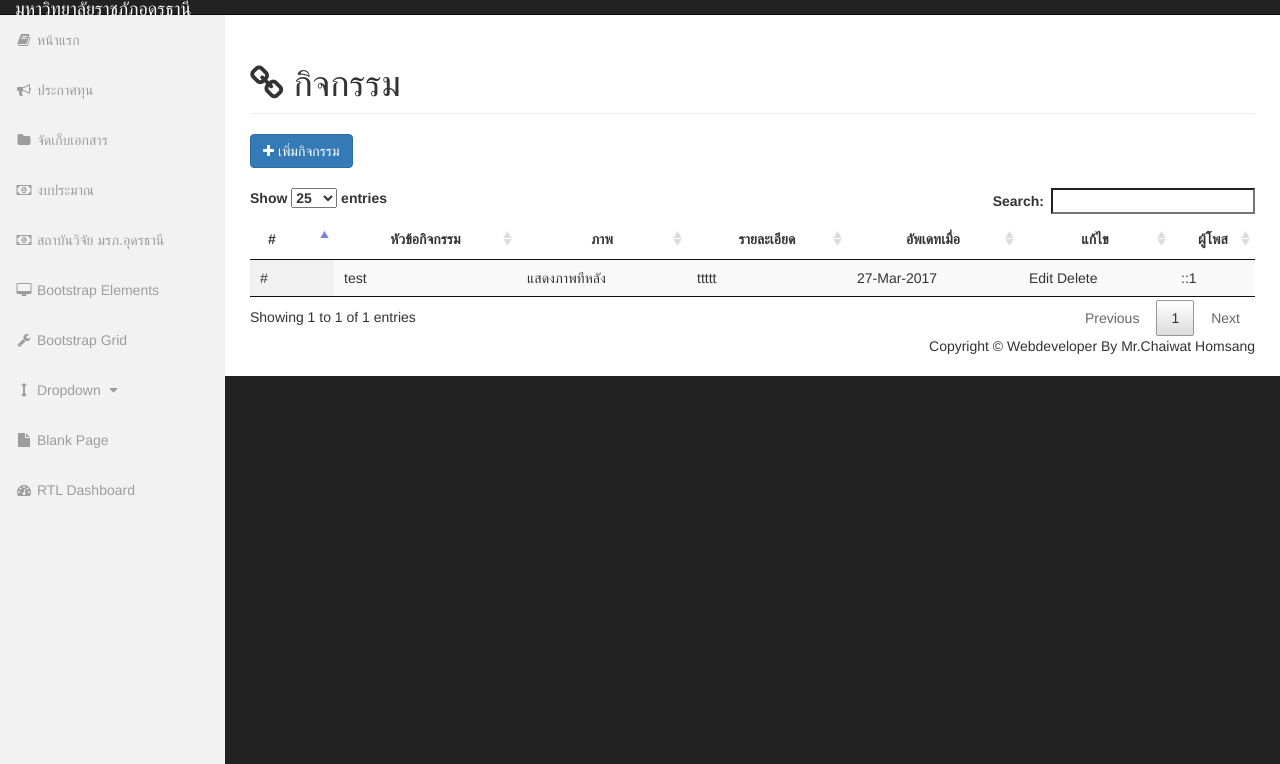
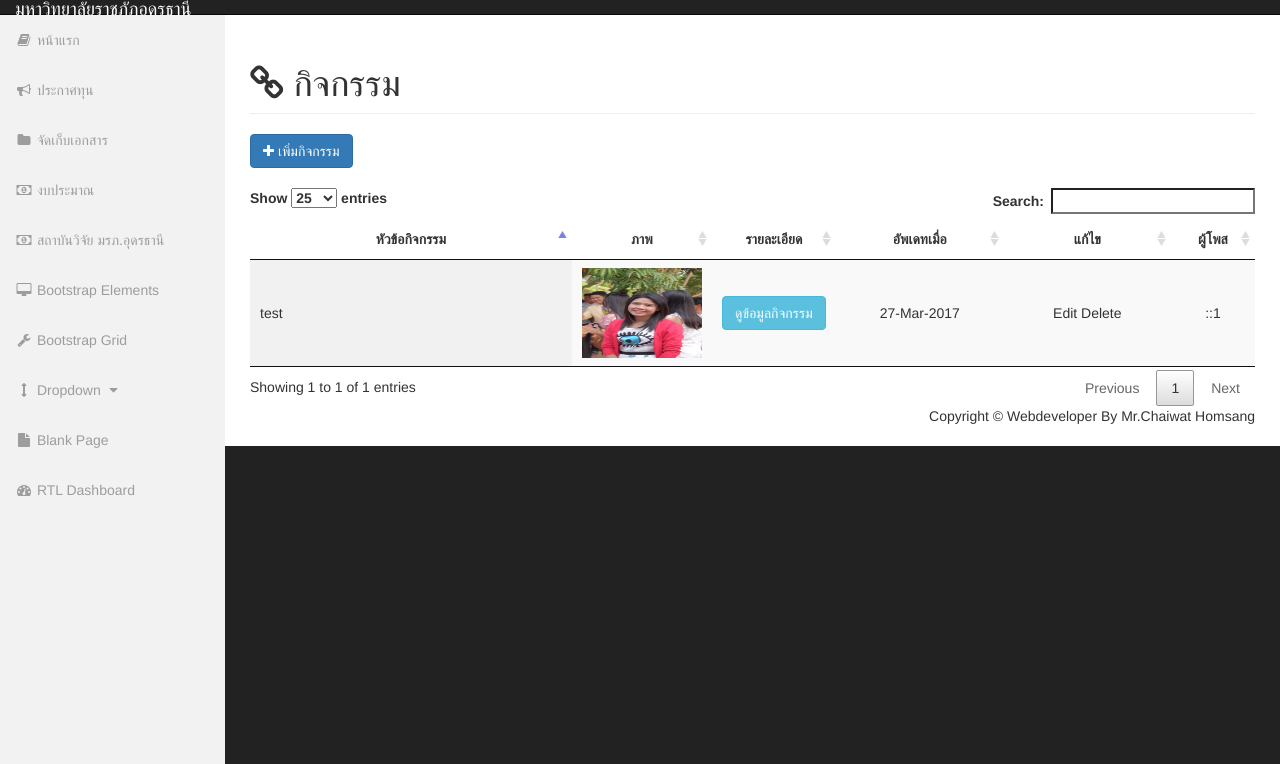
Before and after one commit to mynameistecs51/faculty-ge, a CodeIgniter app: page /faculty-ge/Activity in a window 1280 px wide. Shown: the part 36-800 px from the top of the page. Run offline with CodeIgniter, Linux system fonts and the light colour scheme; data comes from the database, SQL or seed files in the repository; both versions use the stored data as it was after the commit; grey boxes labelled with a size stand in for pictures from a placeholder-image service; some libraries are stand-ins or nearby versions.

Commit message:
update code view admin add activity

```diff
--- a/application/controllers/Activity.php
+++ b/application/controllers/Activity.php
@@ -65,8 +65,19 @@ class Activity extends CI_Controller {
 			'dt_create' => $this->dt_now,
 			'ip_create' => $_SERVER['REMOTE_ADDR']
 			);
-		$this->mdl_activity->insertdata($data);
 
+		$insert = $this->mdl_activity->insertdata($data);
+		$massage = "บันทึกข้อมูล เรียบร้อย !";
+		$url = "Activity";
+		$this->alert($massage,$url);
+
+	}
+
+	public function readnews($numNews)
+	{
+		$data = $this->mdl_activity->getAll_activity($numNews);
+		echo "<pre>";
+		print_r($data);
 	}
 
 	private function _upload_files($field){
--- a/application/models/mdl_activity.php
+++ b/application/models/mdl_activity.php
@@ -18,9 +18,14 @@ class Mdl_activity extends CI_Model {
 	public function insertdata($data)
 	{
 		$this->db->insert('activity',$data);
-		$massage = "บันทึกข้อมูล เรียบร้อย !";
-		$url = "Activity";
-		$this->alert($massage,$url);
+		return true;
+	}
+
+	public function getId_activity($id)
+	{
+		$this->db->where('ac_id',$id);
+		$data  = $this->db->get('activity');
+		return $data->result_array();
 	}
 
 	public function alert($massage, $url)
--- a/application/views/Activity/index.php
+++ b/application/views/Activity/index.php
@@ -13,25 +13,34 @@
 		<table id="example" class="display" cellspacing="0" width="100%">
 			<thead>
 				<tr  style="text-align:center;">
-					<th class="col-sm-1">#</th>
 					<th   style="text-align:center;" >หัวข้อกิจกรรม</th>
-					<th style="text-align:center;">ภาพ</th>
-					<th style="text-align:center;">รายละเอียด</th>
-					<th style="text-align:center;">อัพเดทเมื่อ</th>
-					<th style="text-align:center;">แก้ไข</th>
-					<th class="col-sm-1" style="text-align:center;">ผู้โพส</th>
+					<th style="text-align:center;" class="col-sm-1">ภาพ</th>
+					<th style="text-align:center;" class="col-sm-1">รายละเอียด</th>
+					<th style="text-align:center;" class="col-sm-2">อัพเดทเมื่อ</th>
+					<th style="text-align:center;"  class="col-sm-2" >แก้ไข</th>
+					<th style="text-align:center;"  class="col-sm-1" >ผู้โพส</th>
 				</tr>
 			</thead>
 			<tbody>
 				<?php foreach ($getAll_activity as $key => $activity) :?>
 					<tr>
-						<td>#</td>
 						<td><?php echo $activity['ac_title']; ?></td>
-						<td><?php echo 'แสดงภาพทีหลัง'; ?></td>
-						<td><?php echo $activity['ac_detail']; ?></td>
-						<td><?php echo date("d-M-Y",strtotime($activity['dt_create'])); ?></td>
-						<td><?php echo "Edit".'  '. "Delete";?></td>
-						<td><?php echo $activity['ip_create']; ?></td>
+						<td style="text-align:center;">
+							<?php $picture_name_array = explode(',', $activity['ac_pict']);?>
+							<img src="<?php echo base_url().'assets/files_upload/'.$picture_name_array[0];?>" alt="" style="width:120px;height:90px;"/>	<!-- //โชว์รูปภาพ -->
+						</td>
+						<td style="text-align:center;">
+							<?php echo anchor('Activity/readnews/'.$activity['ac_id'],'ดูข้อมูลกิจกรรม','class="btn btn-info"');?>
+						</td>
+						<td style="text-align:center;">
+							<?php echo date("d-M-Y",strtotime($activity['dt_create'])); ?>
+						</td>
+						<td style="text-align:center;">
+							<?php echo "Edit".'  '. "Delete";?>
+						</td>
+						<td style="text-align:center;">
+							<?php echo $activity['ip_create']; ?>
+						</td>
 					</tr>
 				<?php endforeach; ?>
 			</tbody>
```
Also changed, not shown: faculty_ge.sql (+17 -8 lines), assets/files_upload/27_03_17_20_16_49.jpg (added), assets/files_upload/27_03_17_20_16_491.jpg (added).
